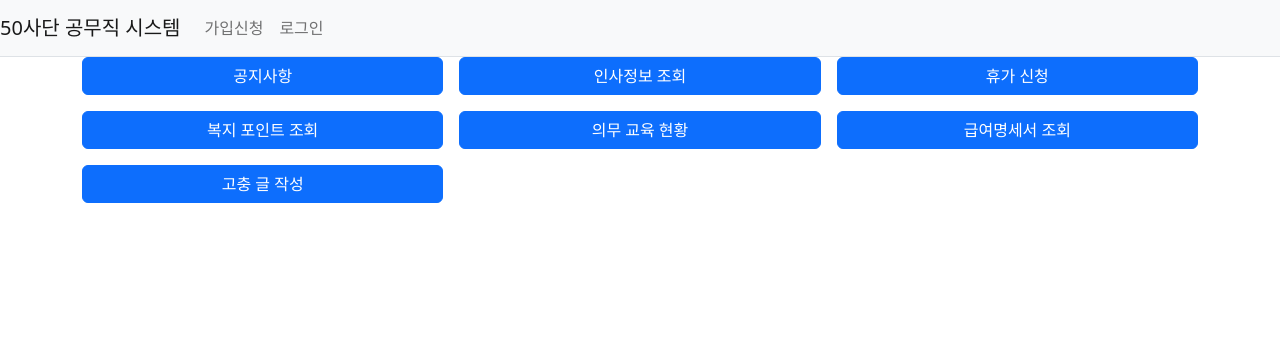
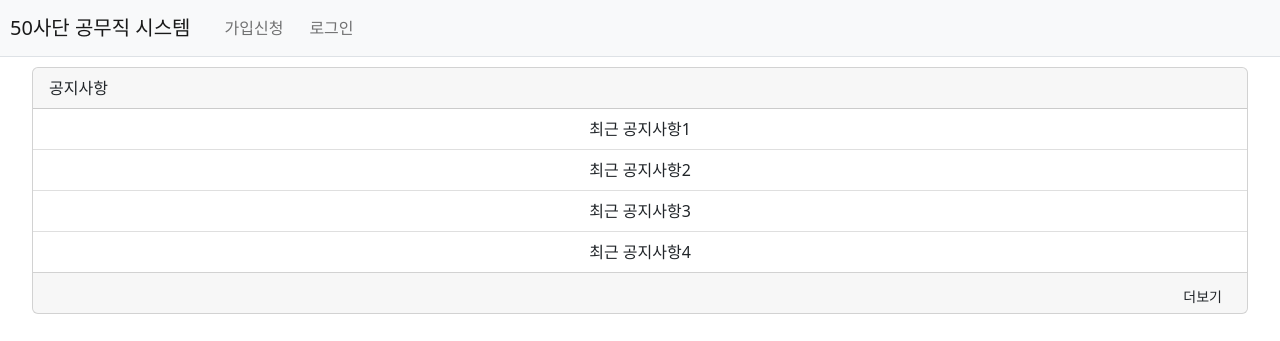
Before and after one commit to scy0416/50Division_app_TF, a Flask app: template public_service_employee_application/templates/user/employee_main.html in a window 1280 px wide. Shown: the top 341 px of the page. Run offline with Flask 3, Linux system fonts and the light colour scheme; the template is opened without the code that fills it, so the values that code supplies are empty; some libraries are stand-ins or nearby versions.

Commit message:
no message

```diff
--- a/public_service_employee_application/__init__.py
+++ b/public_service_employee_application/__init__.py
@@ -18,6 +18,7 @@ def create_app():
     # 데이터베이스 초기화
     db.init_app(app)
     migrate.init_app(app, db)
+
     import models
 
     # 블루프린트
--- a/public_service_employee_application/filter.py
+++ b/public_service_employee_application/filter.py
@@ -1,3 +1,3 @@
 # datetime의 출력 형태를 조정하는 함수
-def formal_datetime(value, fmt='%Y년 %m월 %d일 %H:%M'):
+def formal_datetime(value, fmt='%Y.%m.%d %H:%M'):
     return value.strftime(fmt)
--- a/public_service_employee_application/templates/admin/notice_list.html
+++ b/public_service_employee_application/templates/admin/notice_list.html
@@ -30,13 +30,13 @@
         <span class="text-danger small ml-2">{{ notice.comment_set|length }}</span>
         {% endif %}
       </td>
-      <td>{{ notice.user.userid }}</td>
+      <td>{{ notice.user.name }}({{ notice.user.position }})</td>
       <td>{{ notice.create_date|datetime }}</td>
     </tr>
     {% endfor %}
     {% else %}
     <tr>
-      <td colspan="3">공지사항이 없습니다.</td>
+      <td colspan="4">공지사항이 없습니다.</td>
     </tr>
     {% endif %}
     </tbody>
--- a/public_service_employee_application/templates/admin/user_detail_for_admin.html
+++ b/public_service_employee_application/templates/admin/user_detail_for_admin.html
@@ -29,7 +29,7 @@
         <thead>
         <tr>
             <th class="text-center">주소</th>
-            <td>{% if user.adress %}{{ user.address }}{% endif %}</td>
+            <td>{% if user.address %}{{ user.address }}{% endif %}</td>
         </tr>
         <tr>
             <th class="text-center">부대</th>
--- a/public_service_employee_application/templates/navbar.html
+++ b/public_service_employee_application/templates/navbar.html
@@ -1,16 +1,62 @@
 <!-- 내비게이션 바 -->
+<style>
+    .nav-item{
+        margin-left:10px;
+    }
+</style>
 <nav class="navbar navbar-expand-lg navbar-light bg-light border-bottom">
-    <a class="navbar-brand" href="{{ url_for('main.index') }}">50사단 공무직 시스템</a>
+    <a class="navbar-brand" href="{{ url_for('main.index') }}" style=" margin-left: 10px">50사단 공무직 시스템</a>
     <button class="navbar-toggler ml-auto" type="button"
-            data-bs-toggle="collapse" data-bs-target="#navbarNav" aria-controls="navbarNav" aria-expanded="false" aria-label="Toggle navigation">
+            data-bs-toggle="collapse" data-bs-target="#navbarNav" aria-controls="navbarNav" aria-expanded="false"
+            aria-label="Toggle navigation">
         <span class="navbar-toggler-icon"></span>
     </button>
     <div class="collapse navbar-collapse flex-grow-0" id="navbarNav">
-        {% if g.user %}
+        {% if g.user.role=='USER' %}
         <ul class="navbar-nav">
+            <li class="nav-item">
+                <a class="nav-link active" aria-current="page" href="{{ url_for('main.index') }}">홈</a>
+            </li>
+            <li class="nav-item">
+                <a class="nav-link" href="{{ url_for('employee.notice') }}">공지사항</a>
+            <li class="nav-item">
+                <a class="nav-link" href="#">휴가신청</a>
+            <li class="nav-item">
+                <a class="nav-link" href="#">인사정보</a>
+            <li class="nav-item">
+                <a class="nav-link" href="#">복지포인트 조회</a>
+            <li class="nav-item">
+                <a class="nav-link" href="#">의무교육 현황</a>
+            <li class="nav-item">
+                <a class="nav-link" href="#">급여명세서 조회</a>
+            <li class="nav-item">
+                <a class="nav-link" href="#">고충 글 작성</a>
+            </li>
             <li class="nav-item">
                 <a class="nav-link" href="{{ url_for('auth.logout') }}">{{ g.user.name }} (로그아웃)</a>
             </li>
+        </ul>
+        {% elif g.user.role=='ADMIN' %}
+        <ul class="navbar-nav">
+        <li class="nav-item">
+            <a class="nav-link active" aria-current="page" href="{{ url_for('main.index') }}">홈</a>
+        </li>
+        <li class="nav-item">
+            <a class="nav-link" href="{{ url_for('admin.notice') }}">공지사항관리</a>
+        <li class="nav-item">
+            <a class="nav-link" href="{{ url_for('admin.pr_information') }}">인사정보관리</a>
+        <li class="nav-item">
+            <a class="nav-link" href="#">신청관리</a>
+        <li class="nav-item">
+            <a class="nav-link" href="#">복지포인트 관리</a>
+        <li class="nav-item">
+            <a class="nav-link" href="#">급여명세서 조회</a>
+        <li class="nav-item">
+            <a class="nav-link" href="{{ url_for('admin.edu') }}">의무교육 관리</a>
+        <li class="nav-item">
+            <a class="nav-link" href="#">고충 관리</a>
+        <li class="nav-item">
+            <a class="nav-link" href="{{ url_for('auth.logout') }}">{{ g.user.name }} (로그아웃)</a>
         </ul>
             {% else %}
             <ul class="navbar-nav">
@@ -22,5 +68,6 @@
                 </li>
             </ul>
             {% endif %}
+        </li>
     </div>
 </nav>
--- a/public_service_employee_application/templates/user/employee_main.html
+++ b/public_service_employee_application/templates/user/employee_main.html
@@ -1,28 +1,56 @@
-{% extends "base.html" %}
+{% extends 'base.html' %}
 {% block content %}
-<div class="container">
-  <div class="row row-cols-2 row-cols-md-7 g-3">
-    <div class="col-md-4">
-      <button class="btn btn-primary w-100">공지사항</button>
+<div class="card" style="width: 95%; margin:0 auto; margin-bottom:50px; margin-top:10px">
+    <div class="card-header">공지사항</div>
+    <ul class="list-group list-group-flush" style="text-align: center;">
+        <li class="list-group-item">최근 공지사항1</li>
+        <li class="list-group-item">최근 공지사항2</li>
+        <li class="list-group-item">최근 공지사항3</li>
+        <li class="list-group-item">최근 공지사항4</li>
+    </ul>
+    <div class="card-footer text-end" style="height:40px">
+        <a class="btn btn-btn-outline btn-sm" href="{{ url_for('employee.notice') }}" role="button">더보기</a>
     </div>
-    <div class="col-md-4">
-      <button class="btn btn-primary w-100">인사정보 조회</button>
-    </div>
-    <div class="col-md-4">
-      <button class="btn btn-primary w-100">휴가 신청</button>
-    </div>
-    <div class="col-md-4">
-      <button class="btn btn-primary w-100">복지 포인트 조회</button>
-    </div>
-    <div class="col-md-4">
-      <button class="btn btn-primary w-100">의무 교육 현황</button>
-    </div>
-    <div class="col-md-4">
-      <button class="btn btn-primary w-100">급여명세서 조회</button>
-    </div>
-    <div class="col-md-4">
-      <button class="btn btn-primary w-100">고충 글 작성</button>
-    </div>
-  </div>
 </div>
+
+<table class="table" style="margin-bottom:0px">
+    <thead>
+    <tr class="text-center thead-dark">
+        <th style="width:20%;">휴가신청</th>
+        <th style="width:20%;">인사정보</th>
+        <th style="width:20%;">의무교육</th>
+    </tr>
+    </thead>
+    <tbody>
+    <tr class="text-center">
+        <td><a href="#"><img src="{{ url_for('static', filename='vacation image.png') }}" alt=""
+                             style="display:inline-block;max-width: 30%;height:auto;"></a></td>
+        <td><a href="{{ url_for('employee.user_detail', user_id=g.user.id)}}"><img
+                src="{{ url_for('static', filename='personalinformation image.png') }}" alt=""
+                style="display:inline-block;max-width: 30%;height:auto;"></a></td>
+        <td><a href="#"><img src="{{ url_for('static', filename='education image.png') }}" alt=""
+                             style="display:inline-block;max-width: 30%;height:auto;"></a></td>
+    </tr>
+    </tbody>
+</table>
+<table class="table">
+    <thead>
+    <tr class="text-center thead-dark">
+        <th style="width:20%;">급여명세서</th>
+        <th style="width:20%;">고충 글</th>
+        <th style="width:20%;">복지포인트</th>
+    </tr>
+    </thead>
+    <tbody>
+    <tr class="text-center">
+        <td><a href="#"><img src="{{ url_for('static', filename='payslip image.png') }}" alt=""
+                             style="display:inline-block;max-width: 30%;height:auto;"></a></td>
+        <td><a href="#"><img src="{{ url_for('static', filename='contract image.png') }}" alt=""
+                             style="display:inline-block;max-width: 30%;height:auto;"></a></td>
+        <td><a href="#"><img src="{{ url_for('static', filename='point image.png') }}" alt=""
+                             style="display:inline-block;max-width: 30%;height:auto;"></a></td>
+
+    </tr>
+    </tbody>
+</table>
 {% endblock %}
--- a/public_service_employee_application/views/admin_views.py
+++ b/public_service_employee_application/views/admin_views.py
@@ -6,7 +6,7 @@ from datetime import datetime
 
 from public_service_employee_application import db
 from public_service_employee_application.views.auth_views import login_required_admin
-from public_service_employee_application.models import User, Post, User
+from public_service_employee_application.models import Post, User
 from public_service_employee_application.forms import AddAdmin, AddEmployee, UserDetail, searchUser, writeForm
 
 # 블루프린트 객체 생성
@@ -154,7 +154,7 @@ def detail(user_id):
         db.session.commit()
         g.modifyError = False
 
-    return render_template('user/user_detail.html', user=user, form=form)
+    return render_template('admin/user_detail_for_admin.html', user=user, form=form)
 
 # 의무 교육 관리창
 @bp.route('/edu/', methods=('GET', 'PATCH'))
```
Also changed, not shown: public_service_employee_application/forms.py (+24 -3 lines), public_service_employee_application/templates/admin/admin_main.html (+22 -8 lines), public_service_employee_application/views/employee_views.py (+58 -2 lines). Lines whose indentation alone changed are shown as unchanged.
